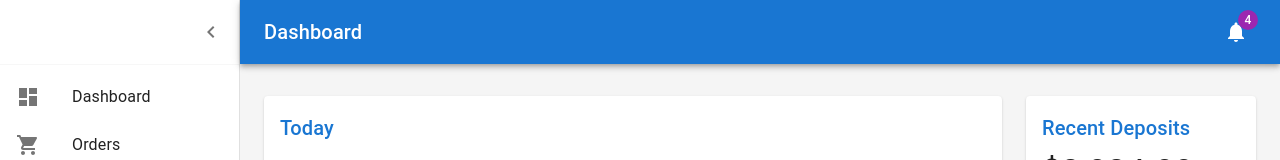
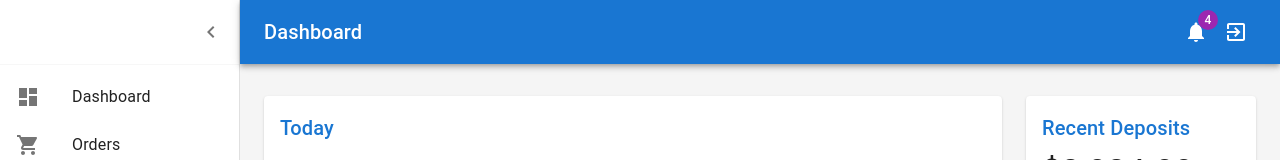
Before and after one commit to Mavo-1/My-Pets-Life, a React (Create React App) app in the folder client/: page /dashboard in a window 1280 px wide. Shown: the top 160 px of the page. Built offline with nearby package versions, Linux system fonts and the light colour scheme.

Commit message:
adding exit icon and logout code

```diff
--- a/client/src/dashboard/Dashboard.js
+++ b/client/src/dashboard/Dashboard.js
@@ -1,36 +1,43 @@
-import * as React from 'react';
-import { styled, createTheme, ThemeProvider } from '@mui/material/styles';
-import CssBaseline from '@mui/material/CssBaseline';
-import MuiDrawer from '@mui/material/Drawer';
-import Box from '@mui/material/Box';
-import MuiAppBar from '@mui/material/AppBar';
-import Toolbar from '@mui/material/Toolbar';
-import List from '@mui/material/List';
-import Typography from '@mui/material/Typography';
-import Divider from '@mui/material/Divider';
-import IconButton from '@mui/material/IconButton';
-import Badge from '@mui/material/Badge';
-import Container from '@mui/material/Container';
-import Grid from '@mui/material/Grid';
-import Paper from '@mui/material/Paper';
-import Link from '@mui/material/Link';
-import MenuIcon from '@mui/icons-material/Menu';
-import ChevronLeftIcon from '@mui/icons-material/ChevronLeft';
-import NotificationsIcon from '@mui/icons-material/Notifications';
-import { mainListItems, secondaryListItems } from './components/listItems';
-import Chart from './components/Chart';
-import Deposits from './components/Deposits';
-import Orders from './components/Orders';
+import React from "react";
+import { useNavigate } from 'react-router-dom'
+import { styled, createTheme, ThemeProvider } from "@mui/material/styles";
+import CssBaseline from "@mui/material/CssBaseline";
+import MuiDrawer from "@mui/material/Drawer";
+import Box from "@mui/material/Box";
+import MuiAppBar from "@mui/material/AppBar";
+import Toolbar from "@mui/material/Toolbar";
+import List from "@mui/material/List";
+import Typography from "@mui/material/Typography";
+import Divider from "@mui/material/Divider";
+import IconButton from "@mui/material/IconButton";
+import Badge from "@mui/material/Badge";
+import Container from "@mui/material/Container";
+import Grid from "@mui/material/Grid";
+import Paper from "@mui/material/Paper";
+import Link from "@mui/material/Link";
+import MenuIcon from "@mui/icons-material/Menu";
+import ChevronLeftIcon from "@mui/icons-material/ChevronLeft";
+import NotificationsIcon from "@mui/icons-material/Notifications";
+import ExitToAppIcon from '@mui/icons-material/ExitToApp';
+import { mainListItems, secondaryListItems } from "./components/listItems";
+import Chart from "./components/Chart";
+import Deposits from "./components/Deposits";
+import Orders from "./components/Orders";
 
 function Copyright(props) {
   return (
-    <Typography variant="body2" color="text.secondary" align="center" {...props}>
-      {'Copyright © '}
+    <Typography
+      variant="body2"
+      color="text.secondary"
+      align="center"
+      {...props}
+    >
+      {"Copyright © "}
       <Link color="inherit" href="https://mui.com/">
         Your Website
-      </Link>{' '}
+      </Link>{" "}
       {new Date().getFullYear()}
-      {'.'}
+      {"."}
     </Typography>
   );
 }
@@ -38,53 +45,59 @@ function Copyright(props) {
 const drawerWidth = 240;
 
 const AppBar = styled(MuiAppBar, {
-  shouldForwardProp: (prop) => prop !== 'open',
+  shouldForwardProp: (prop) => prop !== "open",
 })(({ theme, open }) => ({
   zIndex: theme.zIndex.drawer + 1,
-  transition: theme.transitions.create(['width', 'margin'], {
+  transition: theme.transitions.create(["width", "margin"], {
     easing: theme.transitions.easing.sharp,
     duration: theme.transitions.duration.leavingScreen,
   }),
   ...(open && {
     marginLeft: drawerWidth,
     width: `calc(100% - ${drawerWidth}px)`,
-    transition: theme.transitions.create(['width', 'margin'], {
+    transition: theme.transitions.create(["width", "margin"], {
       easing: theme.transitions.easing.sharp,
       duration: theme.transitions.duration.enteringScreen,
     }),
   }),
 }));
 
-const Drawer = styled(MuiDrawer, { shouldForwardProp: (prop) => prop !== 'open' })(
-  ({ theme, open }) => ({
-    '& .MuiDrawer-paper': {
-      position: 'relative',
-      whiteSpace: 'nowrap',
+const Drawer = styled(MuiDrawer, {
+  shouldForwardProp: (prop) => prop !== "open",
+})(({ theme, open }) => ({
+  "& .MuiDrawer-paper": {
+    position: "relative",
+    whiteSpace: "nowrap",
     width: drawerWidth,
-      transition: theme.transitions.create('width', {
+    transition: theme.transitions.create("width", {
       easing: theme.transitions.easing.sharp,
       duration: theme.transitions.duration.enteringScreen,
     }),
-      boxSizing: 'border-box',
+    boxSizing: "border-box",
     ...(!open && {
-        overflowX: 'hidden',
-        transition: theme.transitions.create('width', {
+      overflowX: "hidden",
+      transition: theme.transitions.create("width", {
         easing: theme.transitions.easing.sharp,
         duration: theme.transitions.duration.leavingScreen,
       }),
       width: theme.spacing(7),
-        [theme.breakpoints.up('sm')]: {
+      [theme.breakpoints.up("sm")]: {
         width: theme.spacing(9),
       },
     }),
   },
-  }),
-);
+}));
 
-// TODO remove, this demo shouldn't need to reset the theme.
 const defaultTheme = createTheme();
 
 export default function Dashboard() {
+  const navigate = useNavigate();
+  const handleLogout = () => {
+    // Clear user session or JWT token
+    // Redirect to LandingPage
+    navigate('/');
+  };
+
   const [open, setOpen] = React.useState(true);
   const toggleDrawer = () => {
     setOpen(!open);
@@ -92,12 +105,12 @@ export default function Dashboard() {
 
   return (
     <ThemeProvider theme={defaultTheme}>
-      <Box sx={{ display: 'flex' }}>
+      <Box sx={{ display: "flex" }}>
         <CssBaseline />
         <AppBar position="absolute" open={open}>
           <Toolbar
             sx={{
-              pr: '24px', // keep right padding when drawer closed
+              pr: "24px", // keep right padding when drawer closed
             }}
           >
             <IconButton
@@ -106,8 +119,8 @@ export default function Dashboard() {
               aria-label="open drawer"
               onClick={toggleDrawer}
               sx={{
-                marginRight: '36px',
-                ...(open && { display: 'none' }),
+                marginRight: "36px",
+                ...(open && { display: "none" }),
               }}
             >
               <MenuIcon />
@@ -126,14 +139,17 @@ export default function Dashboard() {
                 <NotificationsIcon />
               </Badge>
             </IconButton>
+            <IconButton color="inherit" onClick={handleLogout}>
+              <ExitToAppIcon />
+            </IconButton>
           </Toolbar>
         </AppBar>
         <Drawer variant="permanent" open={open}>
           <Toolbar
             sx={{
-              display: 'flex',
-              alignItems: 'center',
-              justifyContent: 'flex-end',
+              display: "flex",
+              alignItems: "center",
+              justifyContent: "flex-end",
               px: [1],
             }}
           >
@@ -152,12 +168,12 @@ export default function Dashboard() {
           component="main"
           sx={{
             backgroundColor: (theme) =>
-              theme.palette.mode === 'light'
+              theme.palette.mode === "light"
                 ? theme.palette.grey[100]
                 : theme.palette.grey[900],
             flexGrow: 1,
-            height: '100vh',
-            overflow: 'auto',
+            height: "100vh",
+            overflow: "auto",
           }}
         >
           <Toolbar />
@@ -168,8 +184,8 @@ export default function Dashboard() {
                 <Paper
                   sx={{
                     p: 2,
-                    display: 'flex',
-                    flexDirection: 'column',
+                    display: "flex",
+                    flexDirection: "column",
                     height: 240,
                   }}
                 >
@@ -181,8 +197,8 @@ export default function Dashboard() {
                 <Paper
                   sx={{
                     p: 2,
-                    display: 'flex',
-                    flexDirection: 'column',
+                    display: "flex",
+                    flexDirection: "column",
                     height: 240,
                   }}
                 >
@@ -191,7 +207,7 @@ export default function Dashboard() {
               </Grid>
               {/* Recent Orders */}
               <Grid item xs={12}>
-                <Paper sx={{ p: 2, display: 'flex', flexDirection: 'column' }}>
+                <Paper sx={{ p: 2, display: "flex", flexDirection: "column" }}>
                   <Orders />
                 </Paper>
               </Grid>
```
Lines whose indentation alone changed are shown as unchanged.
